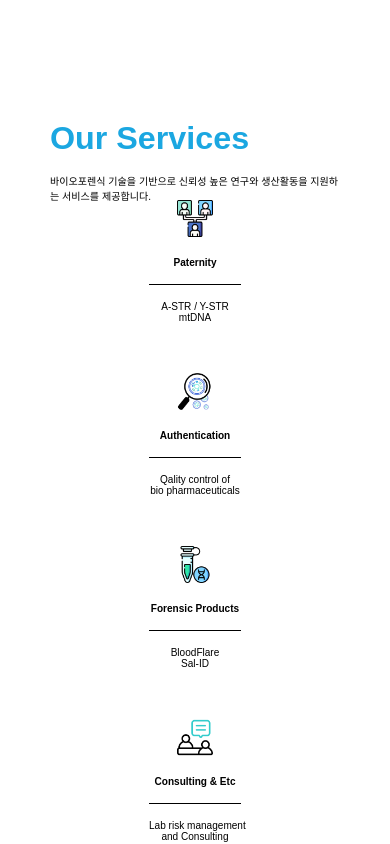
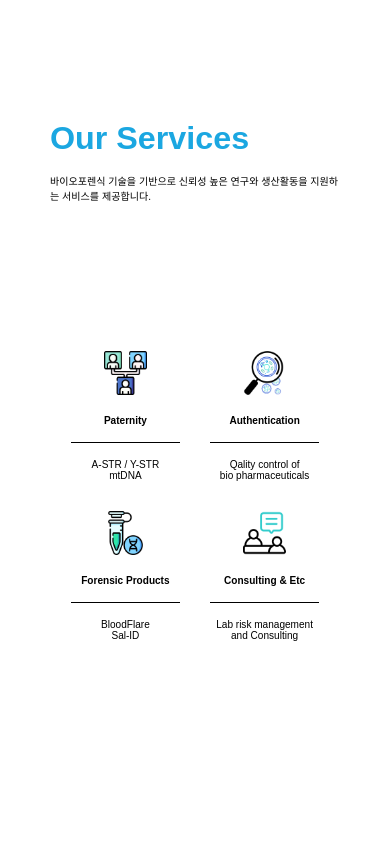
Before and after one commit to den4592/idcell, a website: page src/index.html in a window 390 px wide. Shown: the part 844-1688 px from the top of the page. Drawn offline with Linux system fonts and the light colour scheme.

Commit message:
서비스 반응형 처리

```diff
--- a/src/services-style.css
+++ b/src/services-style.css
@@ -56,12 +56,12 @@
 }
 
 .services {
-  margin-top: 50px;
-  padding: 20px 30px;
+  padding: 20px;
   display: flex;
-  align-items: center;
   justify-content: center;
-  gap: 50px;
+  gap: 30px;
+  width: 100%;
+  min-width: 300px;
 }
 
 .services-title-container {
@@ -107,8 +107,8 @@
     margin-top: 2rem;
   }
   .services-service {
-    width: 30%;
-    height: 30%;
+    width: 35%;
+    height: 35%;
     min-width: 100px;
     min-height: 100px;
   }
@@ -119,10 +119,19 @@
 
 @media screen and (max-width: 768px) {
   .services-service {
-    width: 40%;
-    height: 40%;
-    min-width: 0;
-    min-height: 0;
+    width: 45%;
+    height: 45%;
+    min-width: 50px;
+    min-height: 50px;
+  }
+}
+
+@media screen and (max-width: 555px) {
+  .services-service {
+    width: 42%;
+    height: 42%;
+    min-width: 100px;
+    min-height: 100px;
   }
 }
 
```
